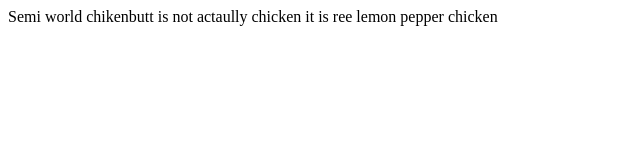
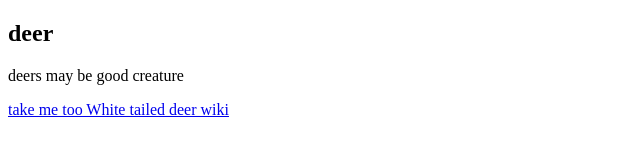
Before and after one commit to AKHD-Debug/TediousDarkblueProgrammingtool, a plain HTML site: page index.html in a window 1280 px wide. Shown: the whole page, without its empty margins (0-640 px from the left). Drawn offline with Linux system fonts and the light colour scheme.

Commit message:
I made an h1 p and link

```diff
--- a/index.html
+++ b/index.html
@@ -7,11 +7,13 @@
   <title>replit</title>
   <link href="style.css" rel="stylesheet" type="text/css" />
 </head>
+<body>
+<h2> deer </h2>
 
-<body>
-  Semi world
-  chikenbutt is not actaully chicken it is ree
-  lemon pepper chicken
+  <p> deers may be good creature </p>
+
+<a href="https://en.wikipedia.org/wiki/White-tailed_deer">take me too White tailed deer wiki
+</a>
   <script src="script.js"></script>
 </body>
 
```
